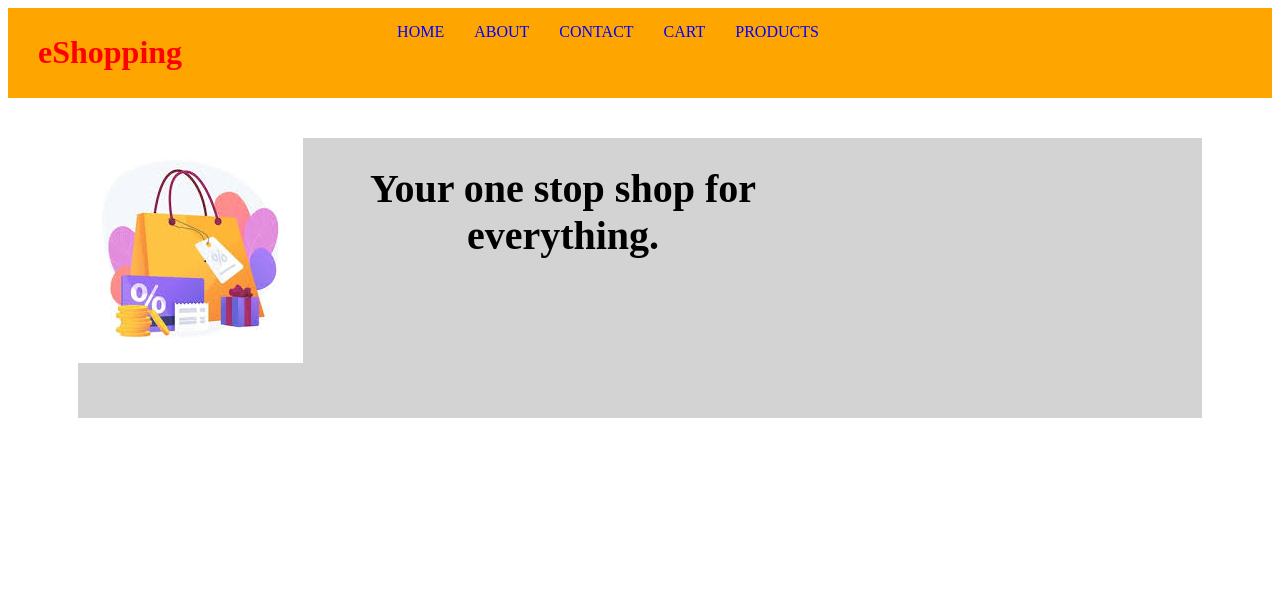
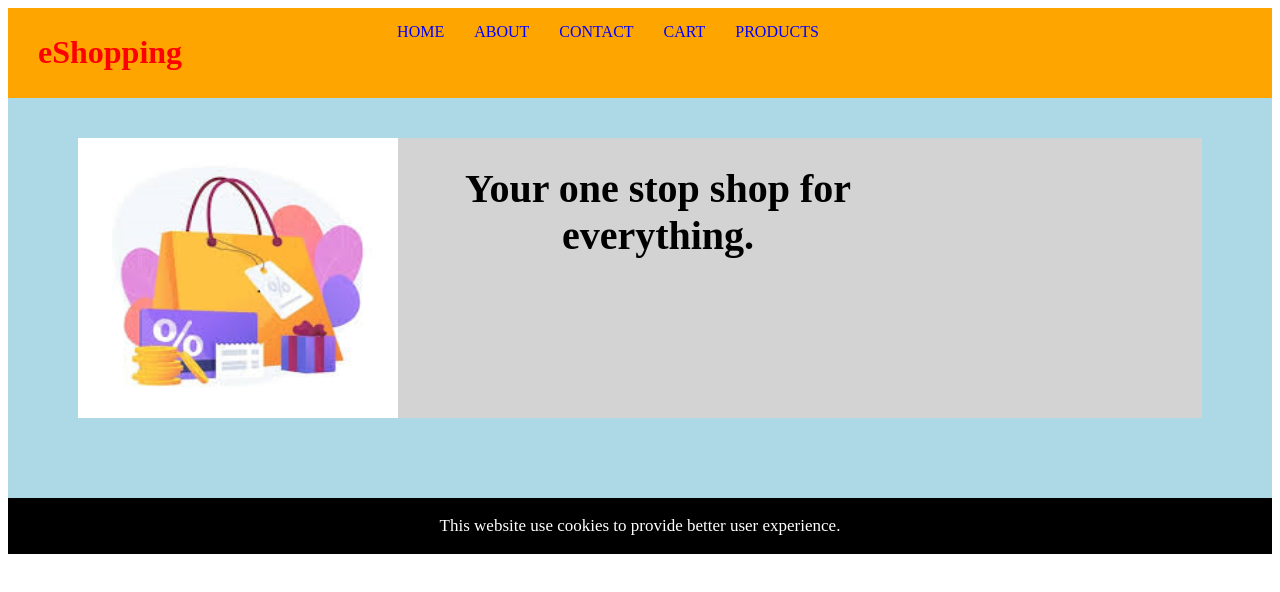
Before and after one commit to Rahul12102/working, an Angular app in the folder AngApp/: page / in a window 1280 px wide. Shown: the top 592 px of the page. Built offline with nearby package versions, Linux system fonts and the light colour scheme.

Commit message:
UI page showing notification

```diff
--- a/AngApp/src/app/app.module.ts
+++ b/AngApp/src/app/app.module.ts
@@ -5,13 +5,15 @@ import { AppComponent } from './app.component';
 import { NavBarComponent } from './nav-bar/nav-bar.component';
 import { ContainerComponent } from './container/container.component';
 import { HeaderComponent } from './header/header.component';
+import { NotificationComponent } from './notification/notification.component';
 
 @NgModule({
   declarations: [
     AppComponent,
     NavBarComponent,
     ContainerComponent,
-    HeaderComponent
+    HeaderComponent,
+    NotificationComponent
   ],
   imports: [
     BrowserModule
--- a/AngApp/src/app/container/container.component.css
+++ b/AngApp/src/app/container/container.component.css
@@ -0,0 +1,4 @@
+.wrapper{
+      background-color: lightblue;
+      height: 500px;
+}
--- a/AngApp/src/app/container/container.component.html
+++ b/AngApp/src/app/container/container.component.html
@@ -1,2 +1,5 @@
-<app-nav-bar></app-nav-bar>
-<app-header></app-header>
+<div class="wrapper">
+    <app-nav-bar></app-nav-bar>
+    <app-header></app-header>
+    <app-notification></app-notification>
+</div>
--- a/AngApp/src/app/header/header.component.css
+++ b/AngApp/src/app/header/header.component.css
@@ -14,3 +14,9 @@ margin-left: 50px;
 h1{
     font-size: 40px;
 }
+
+img{
+    height: 280px;
+    width: 320px;
+  background-color: black;
+}
--- /dev/null
+++ b/AngApp/src/app/notification/notification.component.css
@@ -0,0 +1,9 @@
+.class7{
+    font-size: 17px;
+    height: 4;
+    color: white;
+    margin: 80px 0px;
+    padding: 1px 0px;
+    text-align: center;
+    background-color: black;
+}
--- /dev/null
+++ b/AngApp/src/app/notification/notification.component.html
@@ -0,0 +1,3 @@
+<div class="class7">
+    <p>This website use cookies to provide better user experience.</p>
+</div>
--- /dev/null
+++ b/AngApp/src/app/notification/notification.component.ts
@@ -0,0 +1,15 @@
+import { Component, OnInit } from '@angular/core';
+
+@Component({
+  selector: 'app-notification',
+  templateUrl: './notification.component.html',
+  styleUrls: ['./notification.component.css']
+})
+export class NotificationComponent implements OnInit {
+
+  constructor() { }
+
+  ngOnInit(): void {
+  }
+
+}
```
Also changed, not shown: 1 other file (tests, documents, lock files or other folders).
